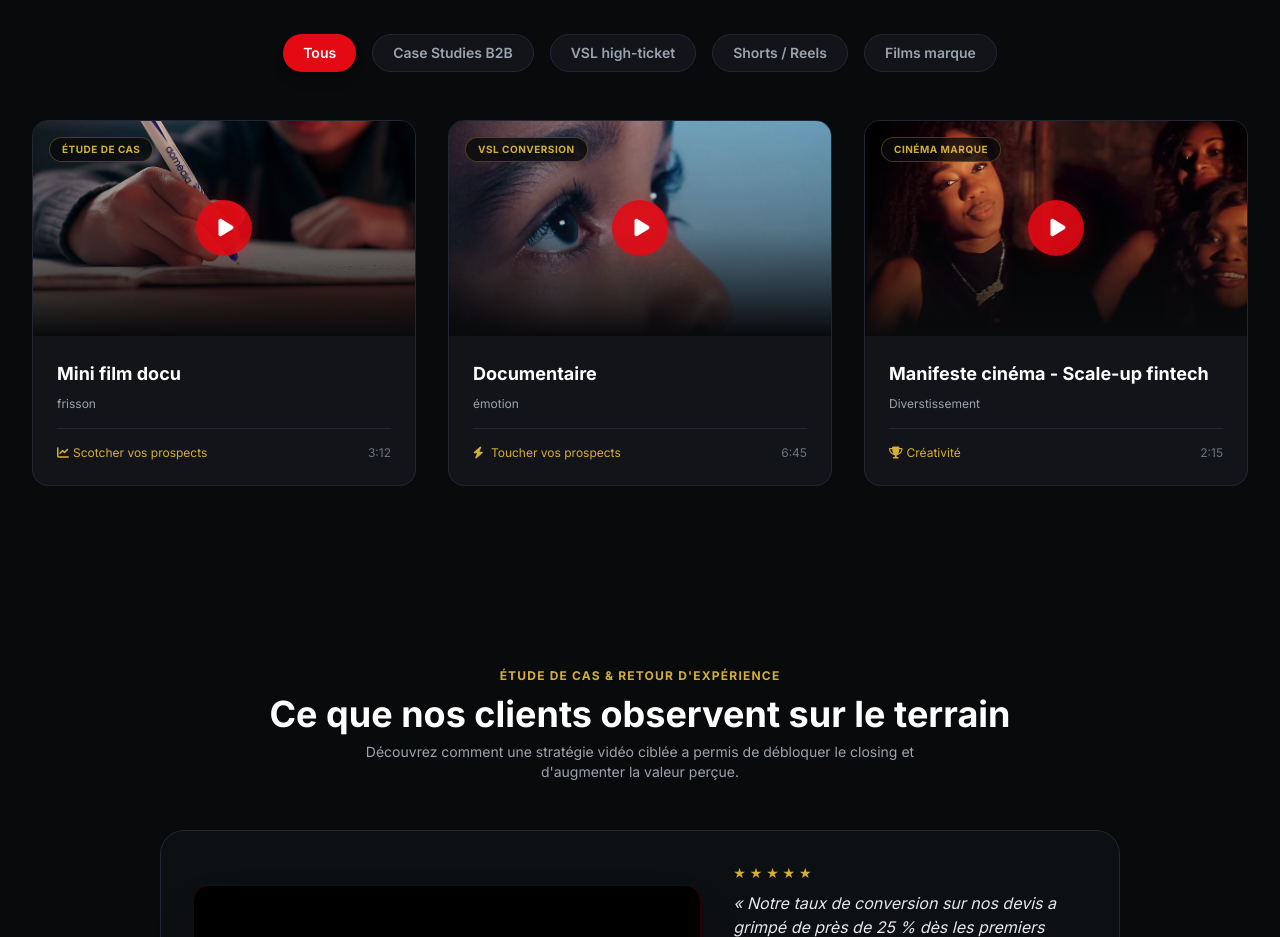
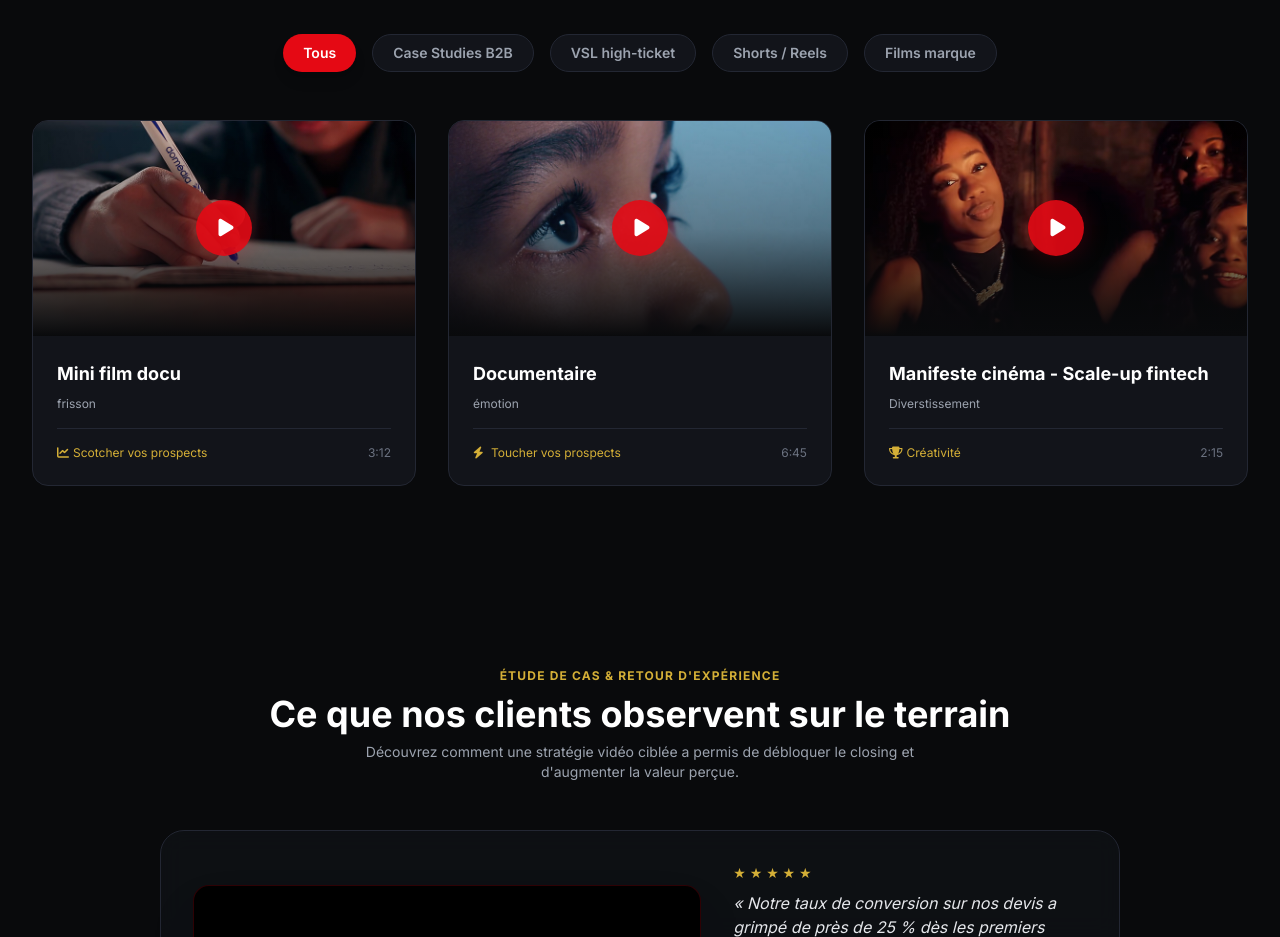
Before and after one commit to cyberherodiop/heros-studio, a plain HTML site: page index.html in a window 1280 px wide. Shown: the part 2720-3657 px from the top of the page. Drawn offline with nearby package versions, Linux system fonts and the light colour scheme; grey boxes are pictures that could not be loaded.

Commit message:
Update index.html

```diff
--- a/index.html
+++ b/index.html
@@ -416,7 +416,7 @@
                                 <i class="fa-solid fa-play ml-1"></i>
                             </div>
                         </div>
-                        <span class="absolute top-4 left-4 px-3 py-1 rounded-full bg-obsidian/80 text-gold text-[10px] font-bold uppercase tracking-wider border border-gold/30">étude de cas</span>
+                        <!-- <span class="absolute top-4 left-4 px-3 py-1 rounded-full bg-obsidian/80 text-gold text-[10px] font-bold uppercase tracking-wider border border-gold/30">étude de cas</span> -->
                     </div>
                     <div class="p-6">
                         <h3 class="title-cinzel text-lg font-bold text-white group-hover:text-netflix transition-colors">Mini film docu</h3>
@@ -437,7 +437,7 @@
                                 <i class="fa-solid fa-play ml-1"></i>
                             </div>
                         </div>
-                        <span class="absolute top-4 left-4 px-3 py-1 rounded-full bg-obsidian/80 text-gold text-[10px] font-bold uppercase tracking-wider border border-gold/30">VSL Conversion</span>
+                        <!-- <span class="absolute top-4 left-4 px-3 py-1 rounded-full bg-obsidian/80 text-gold text-[10px] font-bold uppercase tracking-wider border border-gold/30">VSL Conversion</span> -->
                     </div>
                     <div class="p-6">
                         <h3 class="title-cinzel text-lg font-bold text-white group-hover:text-netflix transition-colors">Documentaire</h3>
@@ -458,7 +458,7 @@
                                 <i class="fa-solid fa-play ml-1"></i>
                             </div>
                         </div>
-                        <span class="absolute top-4 left-4 px-3 py-1 rounded-full bg-obsidian/80 text-gold text-[10px] font-bold uppercase tracking-wider border border-gold/30">Cinéma Marque</span>
+                        <!-- <span class="absolute top-4 left-4 px-3 py-1 rounded-full bg-obsidian/80 text-gold text-[10px] font-bold uppercase tracking-wider border border-gold/30">Cinéma Marque</span> -->
                     </div>
                     <div class="p-6">
                         <h3 class="title-cinzel text-lg font-bold text-white group-hover:text-netflix transition-colors">Manifeste cinéma - Scale-up fintech</h3>
```
